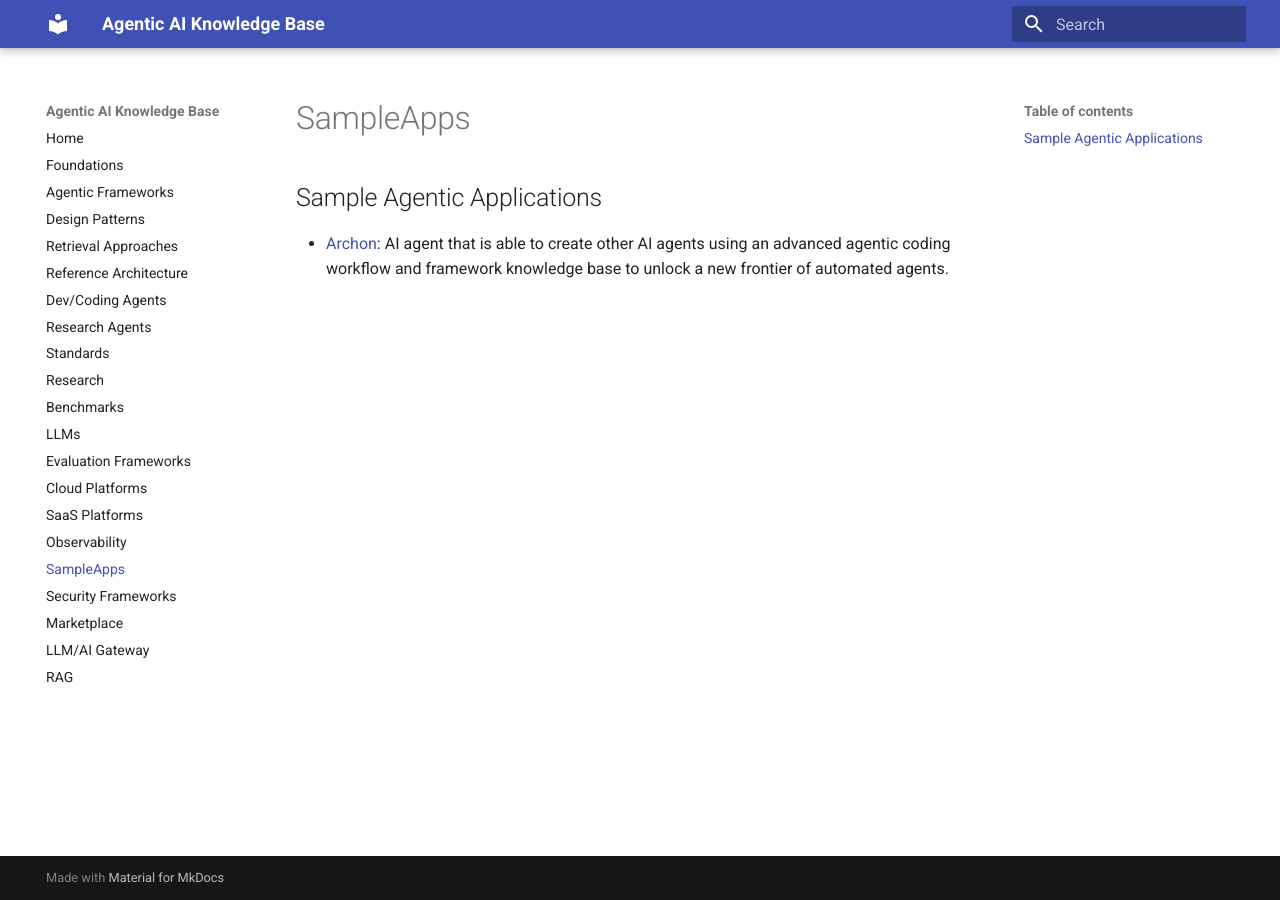
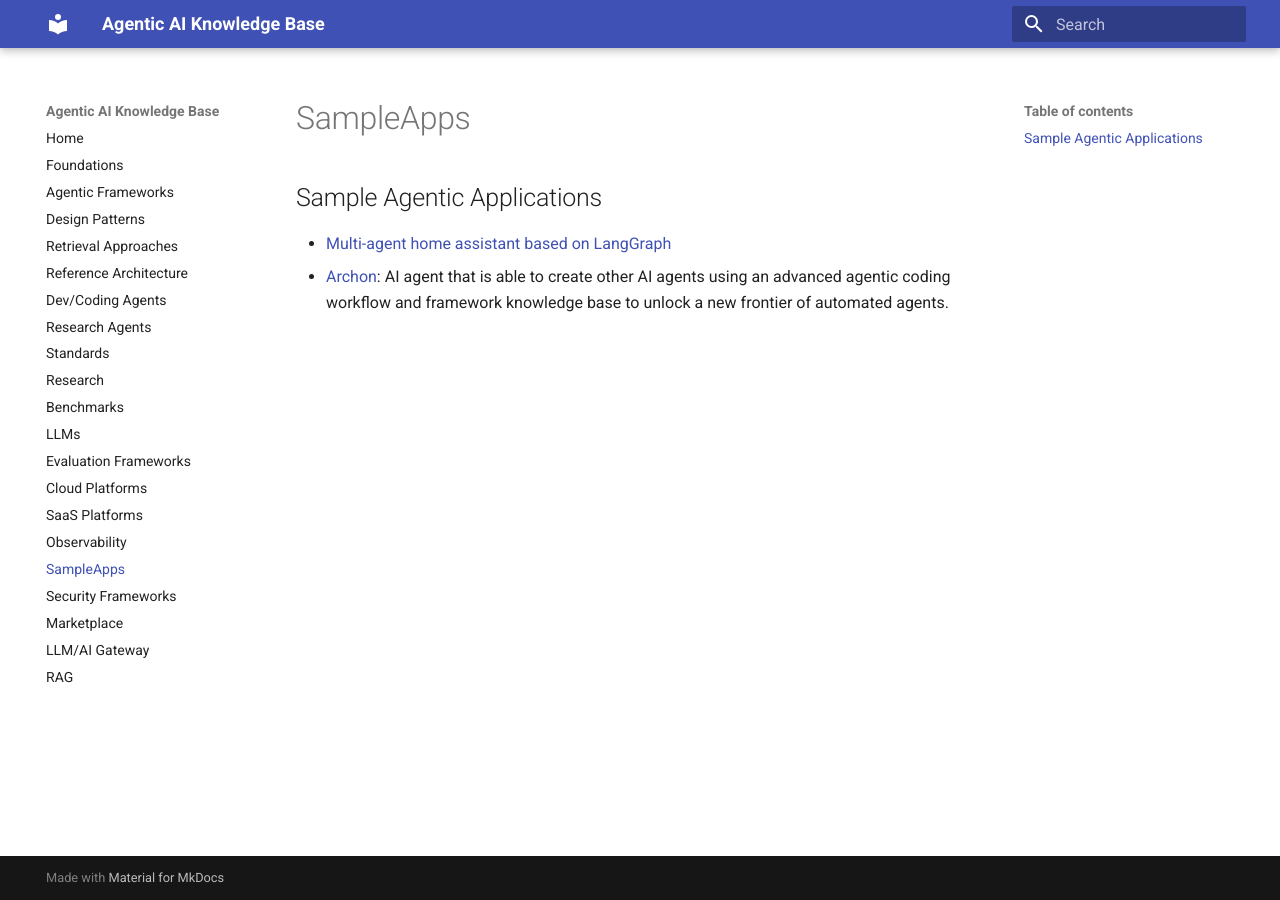
Before and after one commit to ankurkumarz/agentic-ai-knowledge-base, an MkDocs documentation site: the page built from docs/SampleApps/Readme.md, in a window 1280 px wide. Built offline with MkDocs 1.6.1 and Material for MkDocs 9.7.7, drawn with Linux system fonts in a browser that asks for light colours.

Commit message:
Updated with LangGraph app

```diff
--- a/docs/SampleApps/Readme.md
+++ b/docs/SampleApps/Readme.md
@@ -1,3 +1,4 @@
 ## Sample Agentic Applications
 
+- [Multi-agent home assistant based on LangGraph](https://github.com/benjichat/langgraph-home-assistant)
 - [Archon](https://github.com/coleam00/Archon): AI agent that is able to create other AI agents using an advanced agentic coding workflow and framework knowledge base to unlock a new frontier of automated agents.
```
